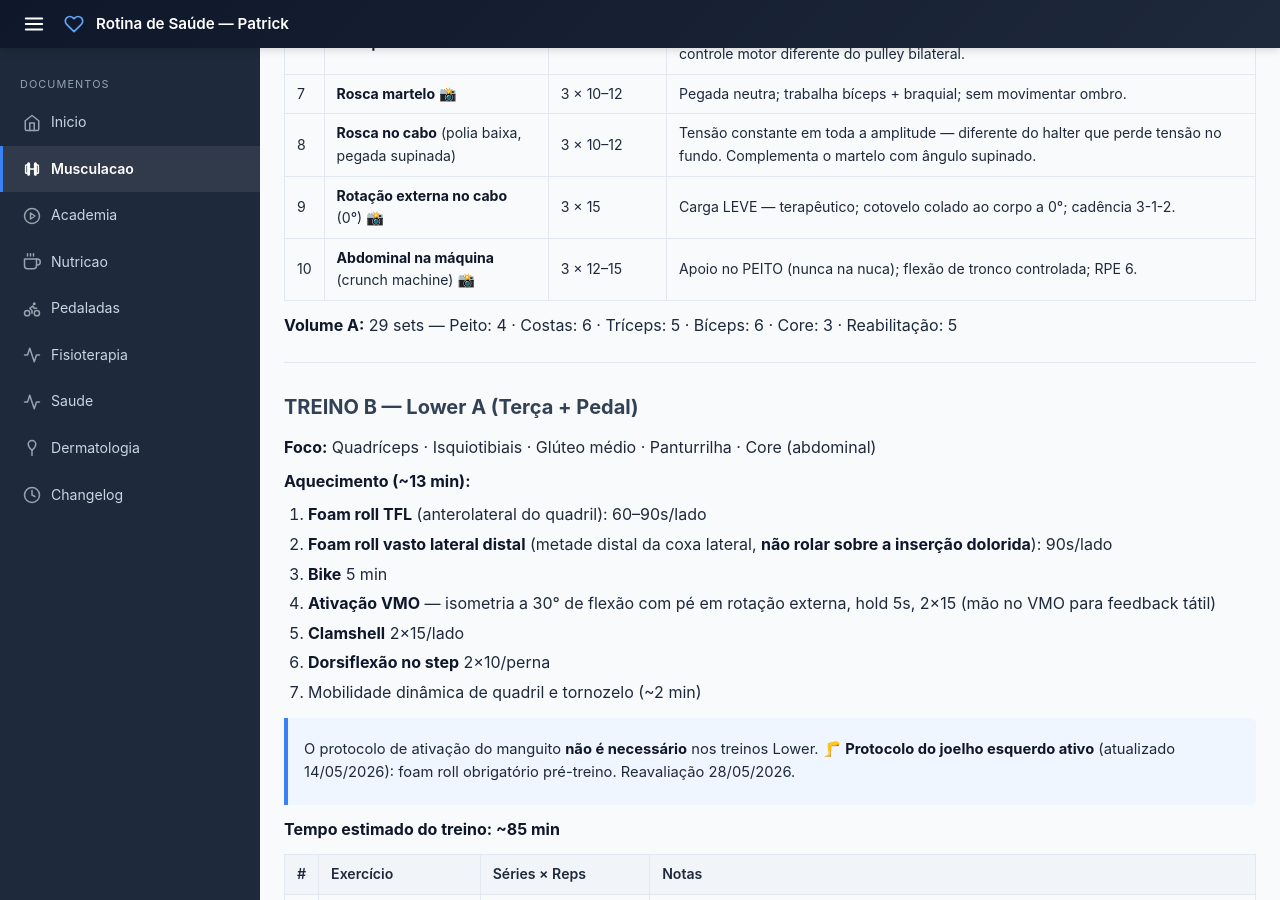
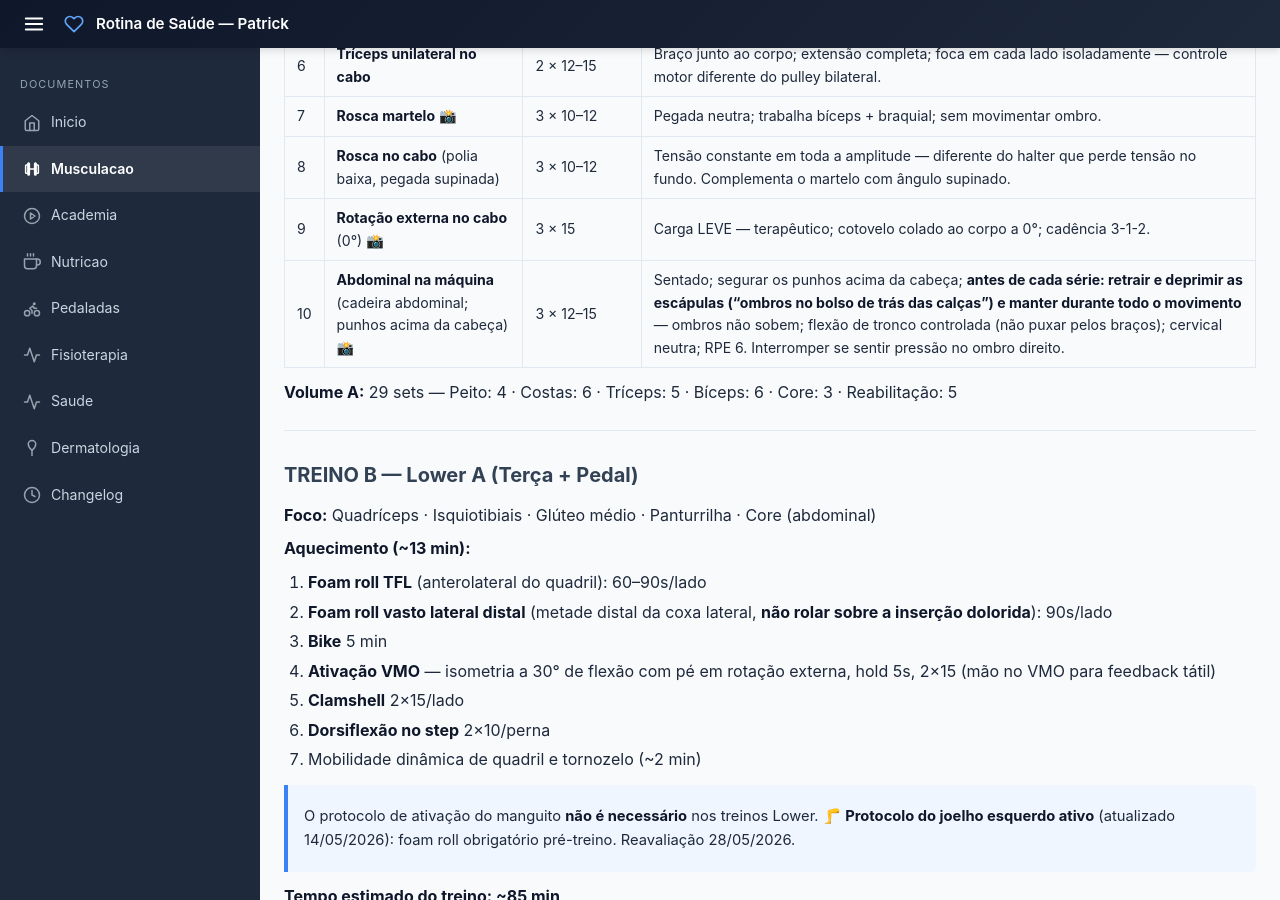
Before and after one commit to criapix/rotina-saude, a Jekyll site: the page built from serie-academia.md, in a window 1280 px wide and 900 px high, scrolled down 958 px. Built offline with Jekyll 4.4.1, drawn with Linux system fonts in a browser that asks for light colours; some of the changed text lies outside the part shown.

Commit message:
Não tem crunch machine com apoio de peito na academia. É uma cadeira com
Task id: 941e918c72eb
Source: Telegram chat (user 8654477461)

Descrição do exercício abdominal nos Treinos A e C atualizada de 'crunch machine com apoio no peito' para 'cadeira abdominal com punhos acima da cabeça', incluindo cue obrigatório de retração/depressão escapular (proteção do ombro direito em reabilitação) e instrução de parada se sentir pressão no ombro. Referência na nota de programação também corrigida.

Reviewed by: personal-trainer-reviewer, fisioterapeuta-preventivo

```diff
--- a/serie-academia.md
+++ b/serie-academia.md
@@ -37,7 +37,7 @@ title: Série de Musculação
 | 7 | **Rosca martelo** [📸](https://static1.minhavida.com.br/articles/39/76/c9/c4/makatserchykshutterstock-orig-1.jpg) | 3 × 10–12 | Pegada neutra; trabalha bíceps + braquial; sem movimentar ombro. |
 | 8 | **Rosca no cabo** (polia baixa, pegada supinada) | 3 × 10–12 | Tensão constante em toda a amplitude — diferente do halter que perde tensão no fundo. Complementa o martelo com ângulo supinado. |
 | 9 | **Rotação externa no cabo** (0°) [📸](https://s32540.pcdn.co/wp-content/uploads/2018/11/rota%C3%A7aoexterna241118-Copy.jpg) | 3 × 15 | Carga LEVE — terapêutico; cotovelo colado ao corpo a 0°; cadência 3-1-2. |
-| 10 | **Abdominal na máquina** (crunch machine) [📸](https://www.hipertrofia.org/blog/wp-content/uploads/2017/09/abdominal-maquina.gif) | 3 × 12–15 | Apoio no PEITO (nunca na nuca); flexão de tronco controlada; RPE 6. |
+| 10 | **Abdominal na máquina** (cadeira abdominal; punhos acima da cabeça) [📸](https://www.hipertrofia.org/blog/wp-content/uploads/2017/09/abdominal-maquina.gif) | 3 × 12–15 | Sentado; segurar os punhos acima da cabeça; **antes de cada série: retrair e deprimir as escápulas ("ombros no bolso de trás das calças") e manter durante todo o movimento** — ombros não sobem; flexão de tronco controlada (não puxar pelos braços); cervical neutra; RPE 6. Interromper se sentir pressão no ombro direito. |
 
 **Volume A:** 29 sets — Peito: 4 · Costas: 6 · Tríceps: 5 · Bíceps: 6 · Core: 3 · Reabilitação: 5
 
@@ -95,7 +95,7 @@ title: Série de Musculação
 | 7 | **Rosca hammer no cabo** (polia baixa, pegada neutra) | 3 × 10–12 | Tensão constante no braquial + bíceps; grip neutro diferente das roscas supinadas. Cabo varia o vetor de força vs. halter. |
 | 8 | **Rosca scott máquina** [📸](https://static1.minhavida.com.br/articles/a0/79/bd/2f/makatserchykshutterstock-orig-1.jpg) | 2 × 10–12 | Apoio completo do cotovelo; máxima contração do bíceps; sem compensação. Finishing set — vem após o hammer para fatiga máxima. |
 | 9 | **Máquina de rotação de tronco** [📸](https://totalpass.com/wp-content/uploads/2025/12/twist1.png) | 2 × 12 (cada lado) | Core rotacional — frequência 2×/semana (complementa Treino D). Carga LEVE; movimento pelo tronco; cervical fixa à frente. |
-| 10 | **Abdominal na máquina** (crunch machine) [📸](https://www.hipertrofia.org/blog/wp-content/uploads/2017/09/abdominal-maquina.gif) | 3 × 12–15 | Apoio no peito; RPE 6. |
+| 10 | **Abdominal na máquina** (cadeira abdominal; punhos acima da cabeça) [📸](https://www.hipertrofia.org/blog/wp-content/uploads/2017/09/abdominal-maquina.gif) | 3 × 12–15 | Sentado; segurar os punhos acima da cabeça; retrair e deprimir escápulas ("ombros no bolso") antes de cada série e manter; flexão de tronco controlada (não puxar pelos braços); cervical neutra; RPE 6. Parar se sentir pressão no ombro direito. |
 
 **Volume C:** 29 sets — Peito: 4 · Costas: 6 · Tríceps: 3 · Bíceps: 8 · Core: 5 · Reabilitação: 3
 
@@ -335,7 +335,7 @@ A série foi desenhada com **variação A vs. C dentro do mesmo mesociclo.** A c
 - **Dor noturna persistente após treino:** sinal de alarme → reduzir RPE do supino para 5 e monitorar por 1 semana
 - **Peitoral:** 8 sets/semana é o limite atual de segurança. Para maximizar ganho dentro desse limite: carga progressiva + contração isométrica de 1–2s no pico em todas as reps
 - **Braços:** bíceps 14 sets/semana com 4 variações (martelo + rosca cabo + direta + scott + hammer cabo) = máxima cobertura angular; tríceps 9 sets com 3 variações (barra bilateral + unilateral + corda)
-- **Core:** 10 sets/semana na academia (abdominal 2× crunch machine em A e C + 2× rollout em B e D; rotação 2×)
+- **Core:** 10 sets/semana na academia (abdominal 2× cadeira abdominal em A e C + 2× rollout em B e D; rotação 2×)
 - **Ciclismo:** hip thrust 4 sets + kick-back glúteo 2 sets + leg press 7 sets + mesa flexora 6 sets + extensora 6 sets + abdutora 4 sets + adutora 6 sets + panturrilha 6 sets = base de força para o pedal
 - **Glúteo máximo:** hip thrust no Treino D (4 sets) = 4 sets/semana
 - **Glúteo médio:** 2×/semana (Treino B + D) — estabilidade lateral no selim; 4 sets/semana
```
Also changed, not shown: .claude/agent-memory/personal-trainer-reviewer/user_profile.md.
